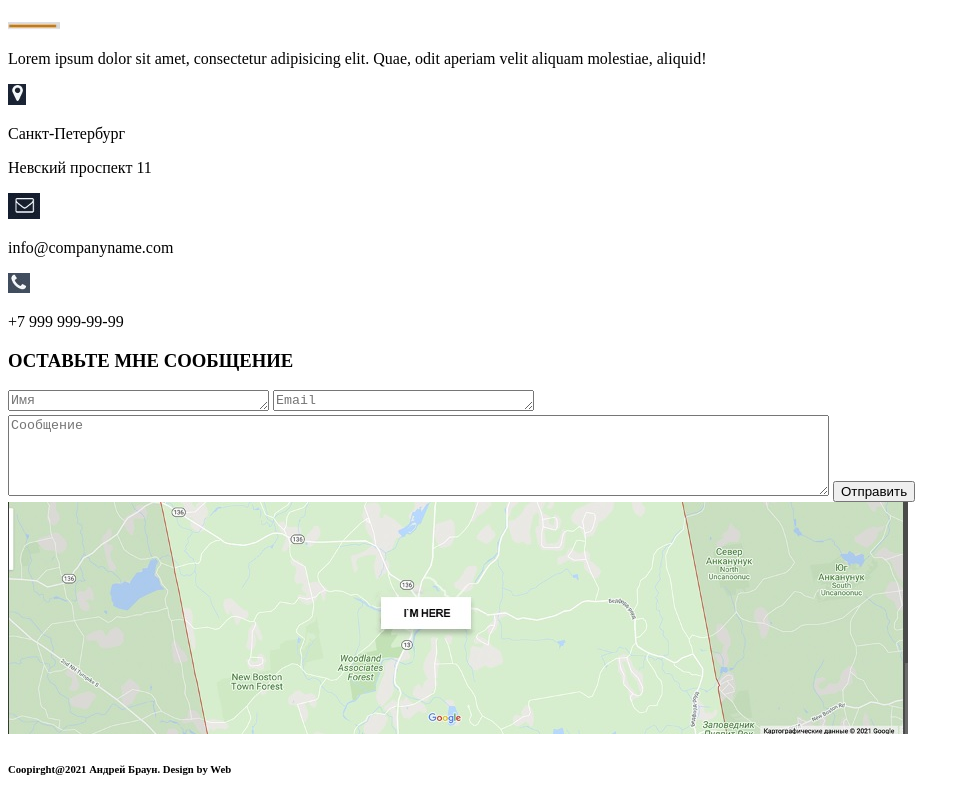
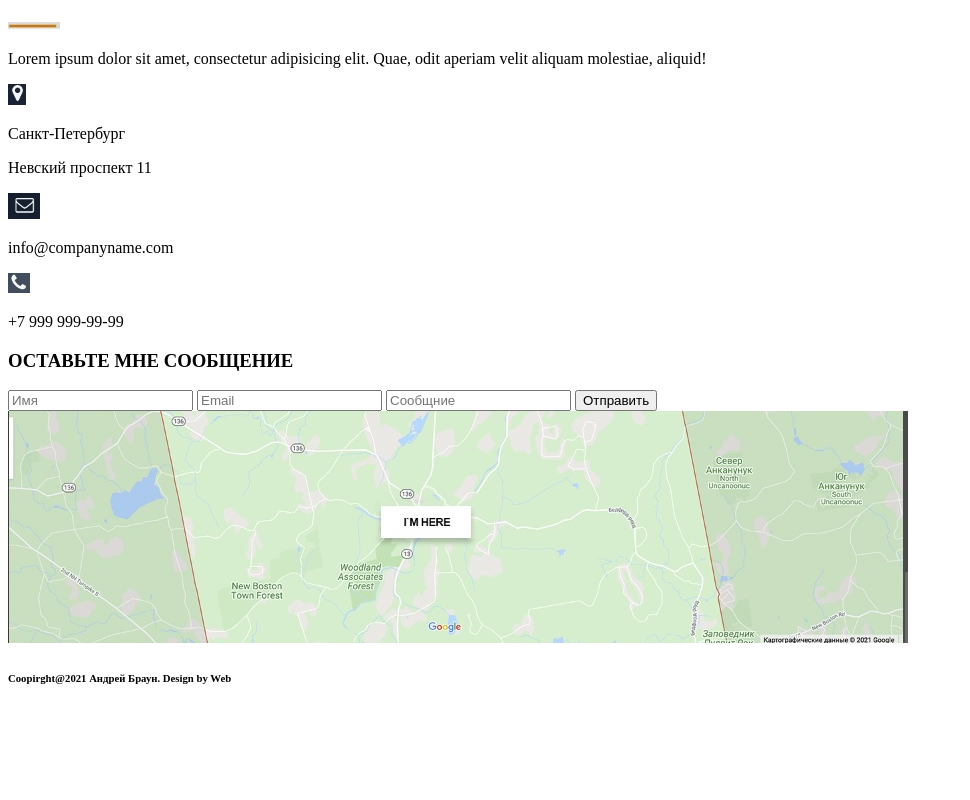
Before and after one commit to KirillGrigorev/KirillGrigorev.github.io, a plain HTML site: page src/index.html in a window 1280 px wide. Shown: the part 3333-4133 px from the top of the page, without its empty margins (0-970 px from the left). After the commit the page ends 4042 px from the top, so only its background shows below. Drawn offline with Linux system fonts and the light colour scheme.

Commit message:
ДЗ 1-2
Заменил textarea на input

```diff
--- a/src/index.html
+++ b/src/index.html
@@ -179,9 +179,9 @@
         <div class="contact_me">
             <h3>ОСТАВЬТЕ МНЕ СООБЩЕНИЕ</h3>
 
-            <textarea name="" id="" cols="30" rows="1" placeholder="Имя"></textarea>
-            <textarea name="" id="" cols="30" rows="1" placeholder="Email"></textarea>
-            <textarea name="massage" id="massage1" cols="100" rows="5" placeholder="Сообщение"></textarea>
+            <input type="text" placeholder="Имя">
+            <input type="text" placeholder="Email">
+            <input type="text" placeholder="Сообщние">
             <input type="submit" value="Отправить">
         </div>
     </div>
```
